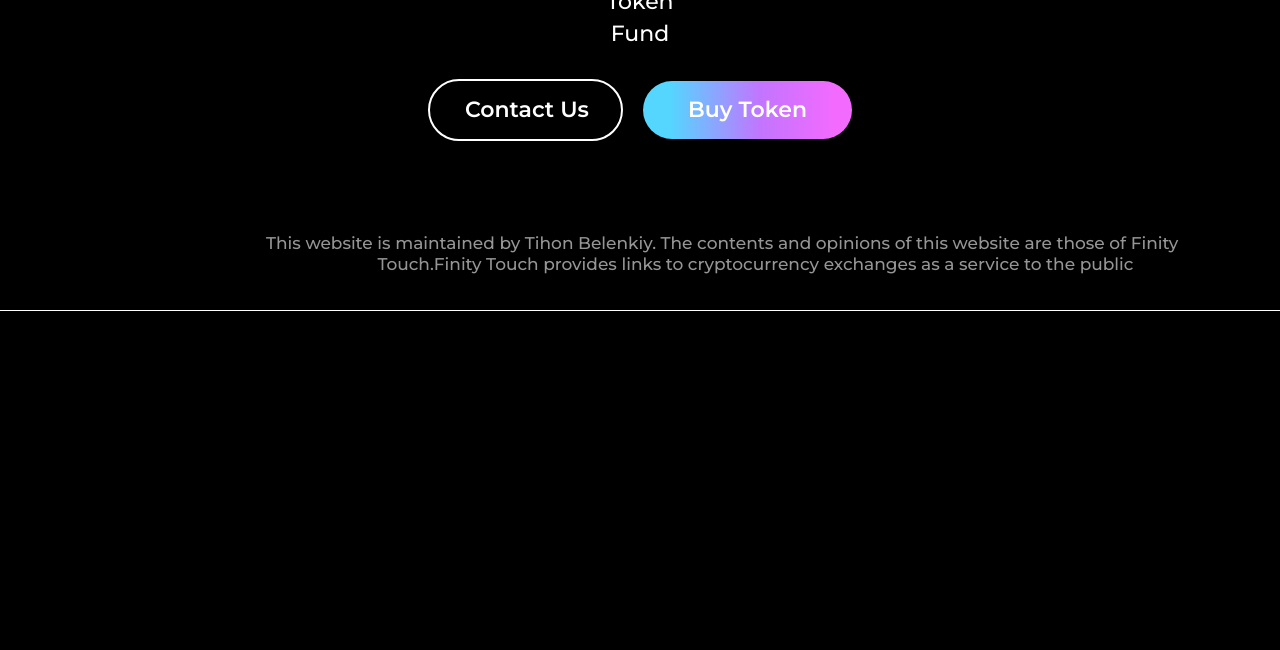
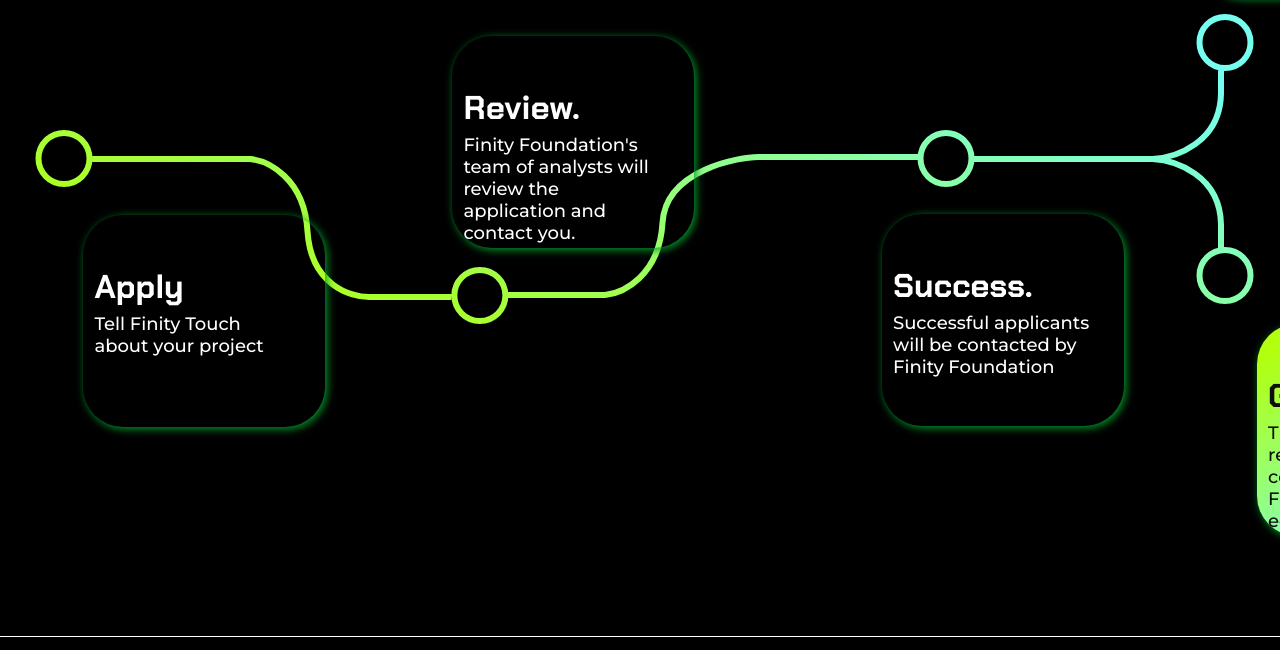
Before and after one commit to denyysdenyy/Finity-Touch, a website with bundled scripts: page src/fund.html in a window 1280 px wide. Shown: the part 1643-2293 px from the top of the page. Before the commit the page ends 1954 px from the top, so only its background shows below. Built offline with nearby package versions, Linux system fonts and the light colour scheme; files whose address does not match are found by name.

Commit message:
fund-roadmap pc done

```diff
--- a/gulp/version.json
+++ b/gulp/version.json
@@ -1,3 +1,3 @@
 {
-    "main": "20230404203204"
+    "main": "20230404210442"
 }
--- a/src/html/Fund/Fund-roadmap.html
+++ b/src/html/Fund/Fund-roadmap.html
@@ -1,6 +1,29 @@
 <section class="fund-roadmap">
     <div class="fund-roadmap__container _container">
         <div class="fund-roadmap__wrapper">
+            <img class="fund-roadmap-line" src="img/Fund/Fund-roadmap/roadmap-line.svg" alt="">
+            <div class="fund-roadmap__cards">
+                <div class="fund-roadmap__card">
+                    <h3 class="fund-roadmap__card-title">Apply</h3>
+                    <p class="fund-roadmap__card-subtitle">Tell Finity Touch about your project</p>
+                </div>
+                <div class="fund-roadmap__card">
+                    <h3 class="fund-roadmap__card-title">Review.</h3>
+                    <p class="fund-roadmap__card-subtitle">Finity Foundation's team of analysts will review the application and contact you.</p>
+                </div>
+                <div class="fund-roadmap__card">
+                    <h3 class="fund-roadmap__card-title">Success.</h3>
+                    <p class="fund-roadmap__card-subtitle">Successful applicants will be contacted by Finity Foundation</p>
+                </div>
+                <div class="fund-roadmap__card">
+                    <h3 class="fund-roadmap__card-title">Ventures.</h3>
+                    <p class="fund-roadmap__card-subtitle">You get funding and marketing strategy from Finity Touch team</p>
+                </div>
+                <div class="fund-roadmap__card">
+                    <h3 class="fund-roadmap__card-title">Grants.</h3>
+                    <p class="fund-roadmap__card-subtitle">The unique idea will receive a grant and collaboration with the Finity Touch ecosystem.</p>
+                </div>
+            </div>
         </div>
     </div>
 </section>
--- a/src/scss/Fund/fund-roadmap.scss
+++ b/src/scss/Fund/fund-roadmap.scss
@@ -0,0 +1,80 @@
+.fund-roadmap {
+position: relative;
+    // .fund-roadmap__container
+
+    &__container {
+        padding-top: 178px;
+    }
+
+    // .fund-roadmap__wrapper
+
+    &__wrapper {
+        text-align: center;
+    }
+
+    // .fund-roadmap-line
+
+    &-line{
+    }
+    &__cards{
+        display: flex;
+    }
+
+    // .fund-roadmap__card
+
+    &__card {
+        max-height: 212px;
+        position: relative;
+        display: flex;
+        flex-direction: column;
+        gap: 5px;
+        max-width: 245px;
+        width: 100%;
+        box-shadow: 2px 2px 9px #009D2C;
+        padding: 50px 30px 22px 11px;
+        text-align: left;
+        border-radius: 40px;
+        &:nth-of-type(1){
+            left: 4%;
+            bottom: 109px;
+        }
+        &:nth-of-type(2){
+            left: 14.5%;
+            bottom: 288px;
+        }
+        &:nth-of-type(3){
+            left: 30%;
+            bottom: 110px;
+        }
+        &:nth-of-type(4){
+            color: #0D0D0D;
+            left: 36.4%;
+            bottom: 539px;
+            background: linear-gradient(148.71deg, #B2FF0F 10.47%, #76FFEF 88.29%);
+        }
+
+        &:nth-of-type(5){
+            color: #0D0D0D;
+            left: 21%;
+            background: linear-gradient(148.71deg, #B2FF0F 10.47%, #76FFEF 88.29%);
+        }
+    }
+
+    // .fund-roadmap__card-title
+
+    &__card-title {
+        font-family: $fontChakra;
+        font-weight: 700;
+        font-size: 33px;
+        line-height: 43px;
+    }
+
+    // .fund-roadmap__card-subtitle
+
+    &__card-subtitle {
+        font-weight: 500;
+        font-size: 18px;
+        line-height: 22px;
+
+    }
+}
```
Also changed, not shown: dist/css/style.css, dist/css/style.min.css, dist/fund.html.
